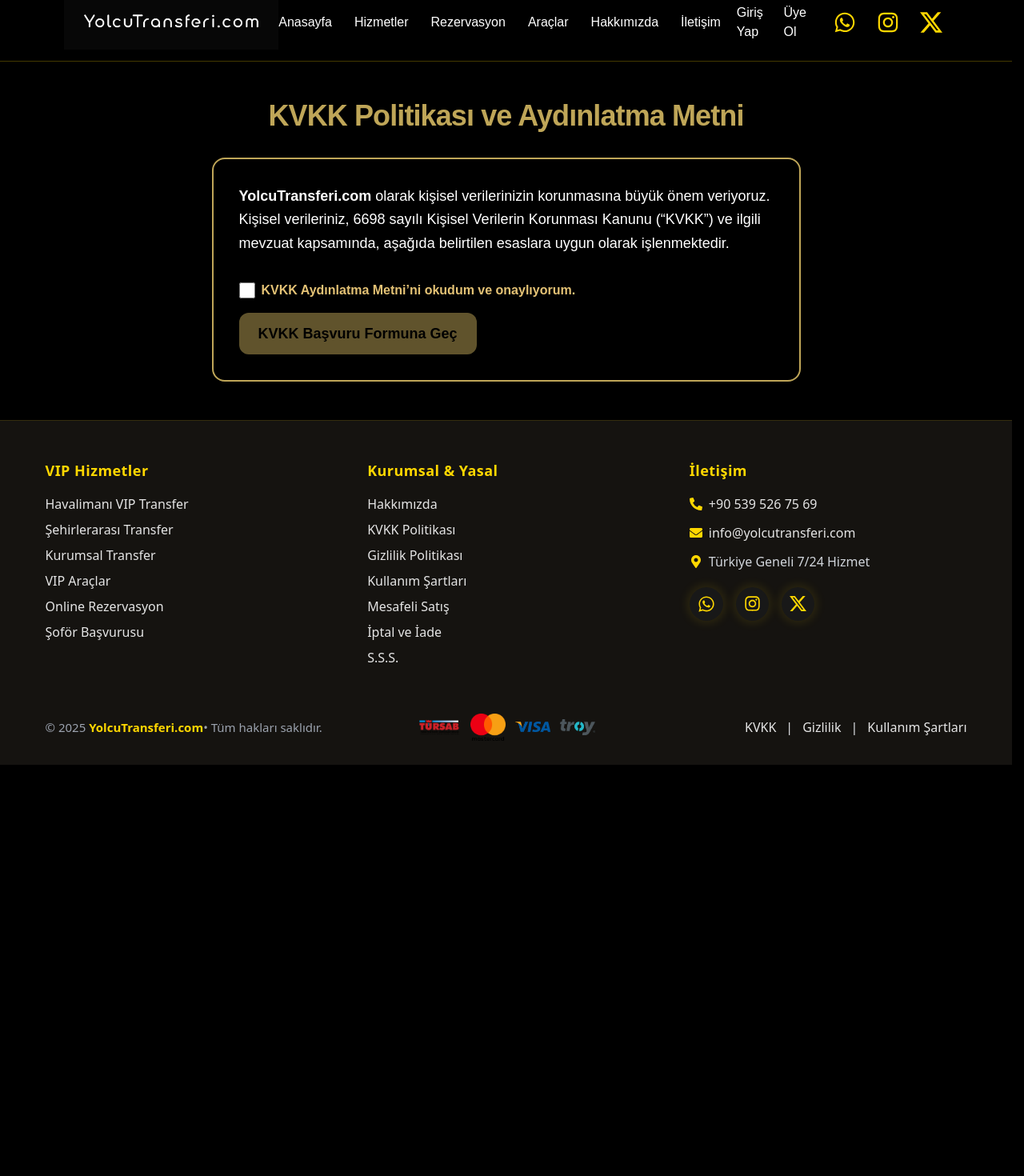
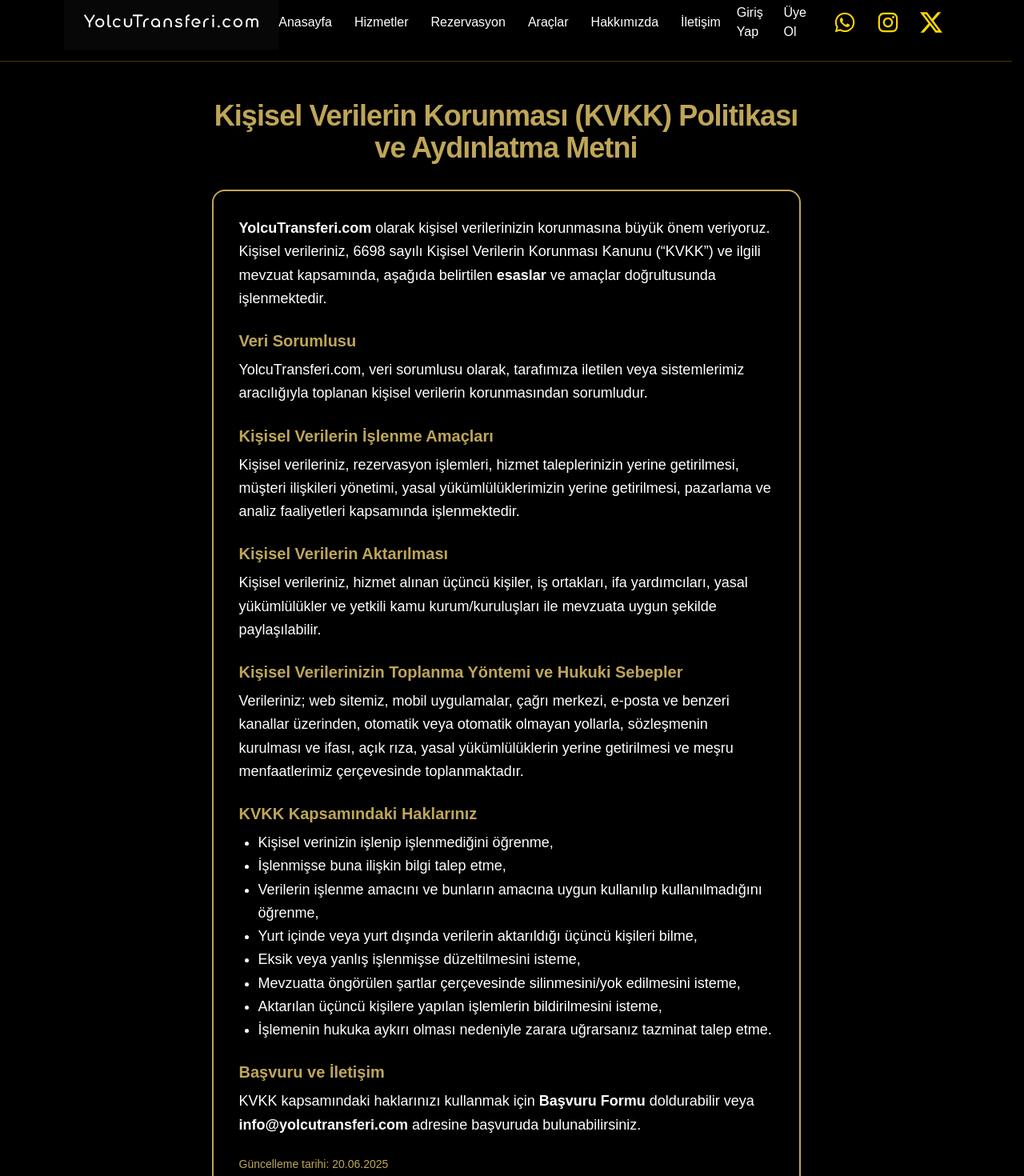
Before and after one commit to haliltayfur/yolcutransferi, a Next.js app: page /kvkk in a window 1280 px wide. Shown: the part 20-1490 px from the top of the page at 80% size. Before the commit the page ends 976 px from the top, so only its background shows below. Built offline with nearby package versions, Linux system fonts and the light colour scheme.

Commit message:
Update page.js

```diff
--- a/app/kvkk/page.js
+++ b/app/kvkk/page.js
@@ -1,45 +1,52 @@
 "use client";
-import { useState } from "react";
 import Link from "next/link";
 
 export default function Kvkk() {
-  const [kvkkOkundu, setKvkkOkundu] = useState(false);
-
   return (
     <main className="max-w-3xl mx-auto px-4 py-12">
       {/* Başlık */}
       <h1 className="text-3xl md:text-4xl font-bold text-center text-[#bfa658] mb-8 tracking-tight">
-        KVKK Politikası ve Aydınlatma Metni
+        Kişisel Verilerin Korunması (KVKK) Politikası ve Aydınlatma Metni
       </h1>
-
-      {/* Metin Kutusu */}
       <div className="border-2 border-[#bfa658] rounded-2xl bg-black/80 px-4 md:px-8 py-8 text-white text-lg leading-relaxed shadow">
         <p>
           <b>YolcuTransferi.com</b> olarak kişisel verilerinizin korunmasına büyük önem veriyoruz.
-          Kişisel verileriniz, 6698 sayılı Kişisel Verilerin Korunması Kanunu (“KVKK”) ve ilgili mevzuat kapsamında, aşağıda belirtilen esaslara uygun olarak işlenmektedir.
+          Kişisel verileriniz, 6698 sayılı Kişisel Verilerin Korunması Kanunu (“KVKK”) ve ilgili mevzuat kapsamında, aşağıda belirtilen <b>esaslar</b> ve amaçlar doğrultusunda işlenmektedir.
         </p>
-        {/* ... Diğer metin alanları yukarıdaki gibi ... */}
-
-        {/* Kabul kutusu + buton */}
-        <div className="mt-8 flex flex-col items-start gap-3">
-          <label className="flex items-center text-base text-[#e4c275]">
-            <input
-              type="checkbox"
-              checked={kvkkOkundu}
-              onChange={(e) => setKvkkOkundu(e.target.checked)}
-              className="w-5 h-5 accent-[#bfa658] rounded border border-[#bfa658] mr-2"
-            />
-            KVKK Aydınlatma Metni’ni okudum ve onaylıyorum.
-          </label>
-          <Link
-            href={kvkkOkundu ? "/kvkk/form" : "#"}
-            className={`px-6 py-3 rounded-xl font-bold text-lg mt-1 transition bg-[#bfa658] text-black hover:opacity-90 ${!kvkkOkundu ? "pointer-events-none opacity-50" : ""}`}
-            tabIndex={kvkkOkundu ? 0 : -1}
-            aria-disabled={!kvkkOkundu}
-          >
-            KVKK Başvuru Formuna Geç
-          </Link>
-        </div>
+        <h2 className="text-xl font-semibold text-[#bfa658] mt-6 mb-2">Veri Sorumlusu</h2>
+        <p>
+          YolcuTransferi.com, veri sorumlusu olarak, tarafımıza iletilen veya sistemlerimiz aracılığıyla toplanan kişisel verilerin korunmasından sorumludur.
+        </p>
+        <h2 className="text-xl font-semibold text-[#bfa658] mt-6 mb-2">Kişisel Verilerin İşlenme Amaçları</h2>
+        <p>
+          Kişisel verileriniz, rezervasyon işlemleri, hizmet taleplerinizin yerine getirilmesi, müşteri ilişkileri yönetimi, yasal yükümlülüklerimizin yerine getirilmesi, pazarlama ve analiz faaliyetleri kapsamında işlenmektedir.
+        </p>
+        <h2 className="text-xl font-semibold text-[#bfa658] mt-6 mb-2">Kişisel Verilerin Aktarılması</h2>
+        <p>
+          Kişisel verileriniz, hizmet alınan üçüncü kişiler, iş ortakları, ifa yardımcıları, yasal yükümlülükler ve yetkili kamu kurum/kuruluşları ile mevzuata uygun şekilde paylaşılabilir.
+        </p>
+        <h2 className="text-xl font-semibold text-[#bfa658] mt-6 mb-2">Kişisel Verilerinizin Toplanma Yöntemi ve Hukuki Sebepler</h2>
+        <p>
+          Verileriniz; web sitemiz, mobil uygulamalar, çağrı merkezi, e-posta ve benzeri kanallar üzerinden, otomatik veya otomatik olmayan yollarla, sözleşmenin kurulması ve ifası, açık rıza, yasal yükümlülüklerin yerine getirilmesi ve meşru menfaatlerimiz çerçevesinde toplanmaktadır.
+        </p>
+        <h2 className="text-xl font-semibold text-[#bfa658] mt-6 mb-2">KVKK Kapsamındaki Haklarınız</h2>
+        <ul className="list-disc pl-6 mb-4">
+          <li>Kişisel verinizin işlenip işlenmediğini öğrenme,</li>
+          <li>İşlenmişse buna ilişkin bilgi talep etme,</li>
+          <li>Verilerin işlenme amacını ve bunların amacına uygun kullanılıp kullanılmadığını öğrenme,</li>
+          <li>Yurt içinde veya yurt dışında verilerin aktarıldığı üçüncü kişileri bilme,</li>
+          <li>Eksik veya yanlış işlenmişse düzeltilmesini isteme,</li>
+          <li>Mevzuatta öngörülen şartlar çerçevesinde silinmesini/yok edilmesini isteme,</li>
+          <li>Aktarılan üçüncü kişilere yapılan işlemlerin bildirilmesini isteme,</li>
+          <li>İşlemenin hukuka aykırı olması nedeniyle zarara uğrarsanız tazminat talep etme.</li>
+        </ul>
+        <h2 className="text-xl font-semibold text-[#bfa658] mt-6 mb-2">Başvuru ve İletişim</h2>
+        <p>
+          KVKK kapsamındaki haklarınızı kullanmak için <b>Başvuru Formu</b> doldurabilir veya <b>info@yolcutransferi.com</b> adresine başvuruda bulunabilirsiniz.
+        </p>
+        <p className="mt-6 text-sm text-[#bfa658]">
+          Güncelleme tarihi: {new Date().toLocaleDateString("tr-TR")}
+        </p>
       </div>
     </main>
   );
```
